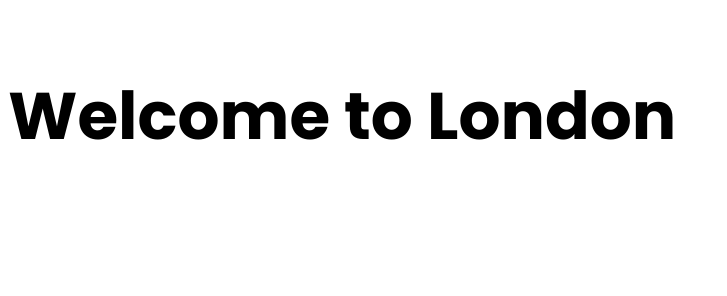
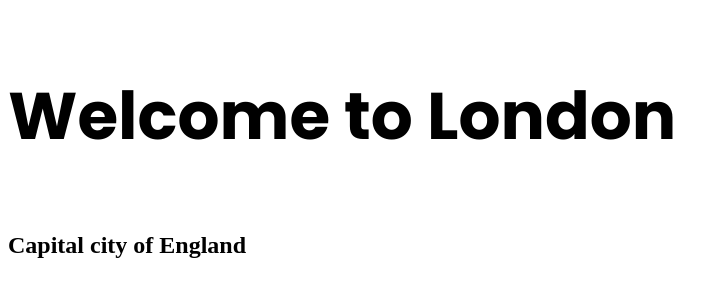
Before and after one commit to ptl-ptl/travel-project, a plain HTML site: page index.html in a window 1280 px wide. Shown: the whole page, without its empty margins (0-727 px from the left). Drawn offline with Linux system fonts and the light colour scheme.

Commit message:
Added subtitle (h2)

```diff
--- a/index.html
+++ b/index.html
@@ -15,5 +15,6 @@
   </head>
   <body>
     <h1>Welcome to London</h1>
+    <h2>Capital city of England</h2>
   </body>
 </html>
```
